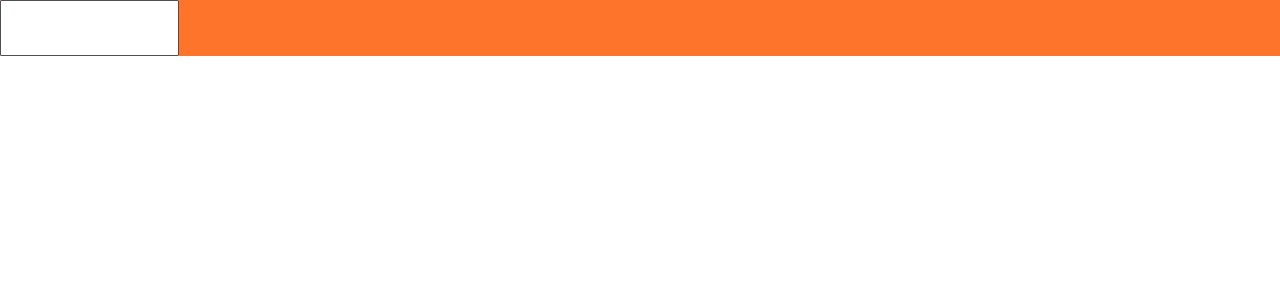
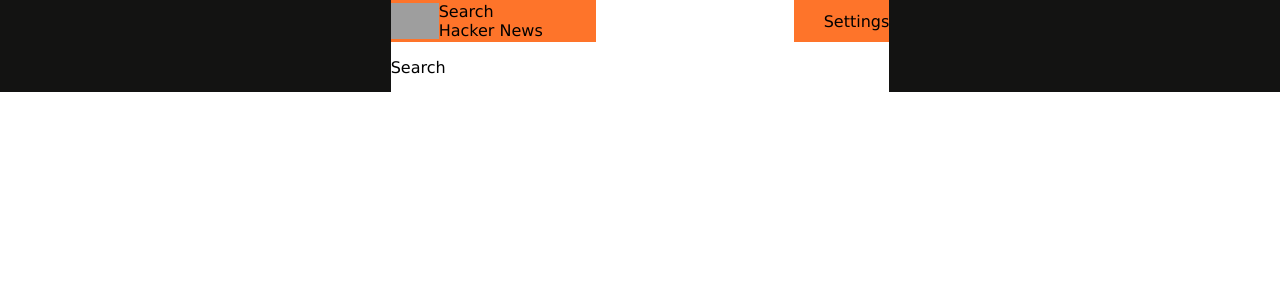
Before and after one commit to mannybennett/JS411_HackerNewsApp, a React (Create React App) app: page / in a window 1280 px wide. Shown: the top 300 px of the page. Built offline with nearby package versions, Linux system fonts and the light colour scheme; grey boxes are pictures that could not be loaded.

Commit message:
CSS Updates

```diff
--- a/src/App.css
+++ b/src/App.css
@@ -1,17 +1,61 @@
 * {
-  font-family: Verdana,Geneva,sans-serif;
+  font-family: Verdana;
+  margin: 0;
+  padding: 0;
+  box-sizing: border-box;
 }
 
-/* .App {
+.App {
+  background-color: rgb(19,19,18);
+  display: flex;
+  justify-content: center;
+}
 
-} */
+.SubApp {
+  width: 85%;
+}
 
 .header {
   background-color: rgb(254,116,42);
+  display: flex;
+  justify-content: space-between;
+  align-items: center;
+}
+
+.logo {
+  display: flex;
+  align-items: center;
+  max-width: 180px;
+}
+
+img {
+  width: 48px;
+}
+
+form {
+  width: calc(100% - 324px);
 }
 
 input {
+  border-radius: 0;
+  border: none;
+  height: 42px;
+  width: 100%;
+  box-shadow: none;
+  padding: 16px 144px 16px 54px;
+  font-weight: 300;
+  color: rgba(0,0,0,.75);
+}
+
+.filtersContainer {
+  display: flex;
+  align-items: center;
   height: 50px;
+  background-color: white;
+}
+
+main {
+  background-color: black;
 }
 
 .container {
--- a/src/SearchForm.js
+++ b/src/SearchForm.js
@@ -11,35 +11,45 @@
   };
 
   return (
+    <div className='App'>
+      <span className='SubApp'>
+        <header className='header'>
+          <div className='logo'>
+            <img alt='logo' src='https://d1sz9gun5ag95e.cloudfront.net/packs/media/images/logo-hn-search-a822432b.png'></img>
             <div>
-      <header className='header'>
-        <div>
-
+              <div className='site'>Search</div>
+              <div className='site'>Hacker News</div>
+            </div>
           </div>
           <form>
             <input type='text' onChange={handleChange}></input>
           </form>
+          <div>Settings</div>
         </header>
+        <span className='filtersContainer'>
+          <div>Search</div>
+        </span>
         <main className='container'>
           {
             searchData.length ? (
               searchData.map((story, idx) => (
-              <div key={idx}>
+                <div className='story' key={idx}>
                   <div className='cardTop'>
-                <h4>{story.title}</h4>
-                <a href={story.url} rel="noreferrer" target='_blank'>{`(${story.url})`}</a>
+                    <p className='title'>{story.title}</p>
+                    <a className='link' href={story.url} rel="noreferrer" target='_blank'>{`(${story.url})`}</a>
                   </div>
                   <div className='cardBottom'>
-                <p>{`${story.points} points`}&nbsp;|&nbsp;</p>
-                <p>{story.author}&nbsp;|&nbsp;</p>
-                <p>{`${new Date().getFullYear() - parseInt(story.created_at.slice(0, 4))} years ago`}&nbsp;|&nbsp;</p>
-                <p>{`${story.num_comments} comments`}</p>
+                    <p className='info'>{`${story.points} points`}&nbsp;|&nbsp;</p>
+                    <p className='info'>{story.author}&nbsp;|&nbsp;</p>
+                    <p className='info'>{`${new Date().getFullYear() - parseInt(story.created_at.slice(0, 4))} years ago`}&nbsp;|&nbsp;</p>
+                    <p className='info'>{`${story.num_comments} comments`}</p>
                 </div>
               </div>
             ))
           ) : <></>
           }
         </main>
+      </span>
     </div>
   );
 }
--- a/src/index.css
+++ b/src/index.css
@@ -1,4 +1,4 @@
-body {
+/* body {
   margin: 0;
   font-family: -apple-system, BlinkMacSystemFont, 'Segoe UI', 'Roboto', 'Oxygen',
     'Ubuntu', 'Cantarell', 'Fira Sans', 'Droid Sans', 'Helvetica Neue',
@@ -10,4 +10,4 @@
 code {
   font-family: source-code-pro, Menlo, Monaco, Consolas, 'Courier New',
     monospace;
-}
+} */
```
Also changed, not shown: package.json (+5 -2 lines), 1 other file (tests, documents, lock files or other folders). Lines whose indentation alone changed are shown as unchanged.
